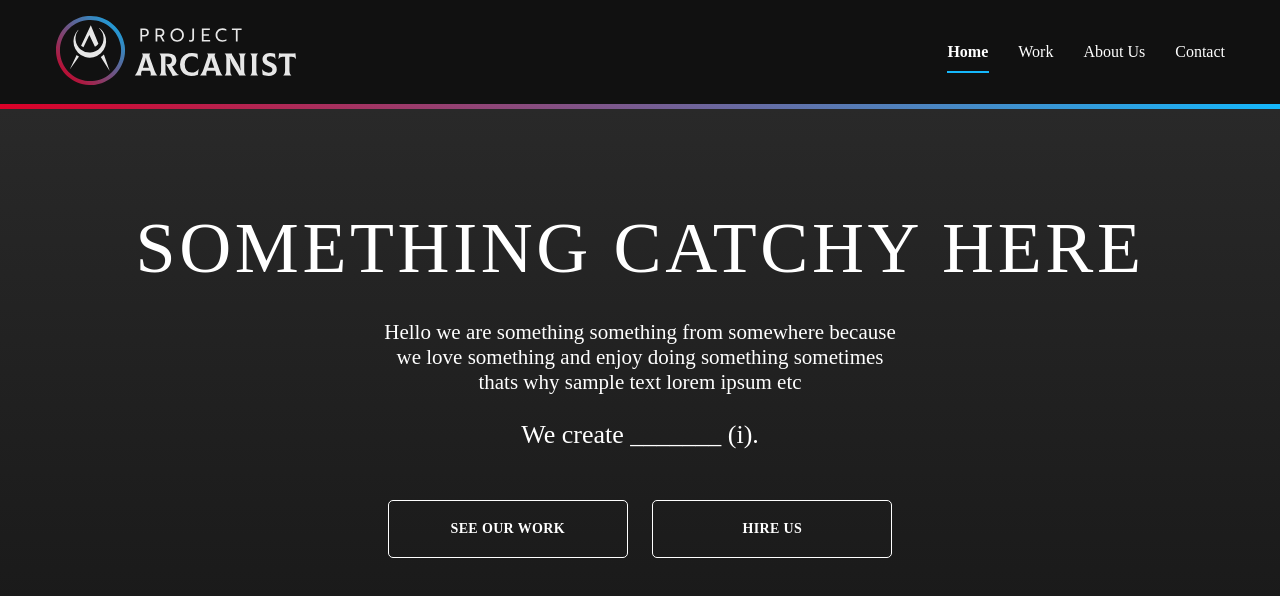
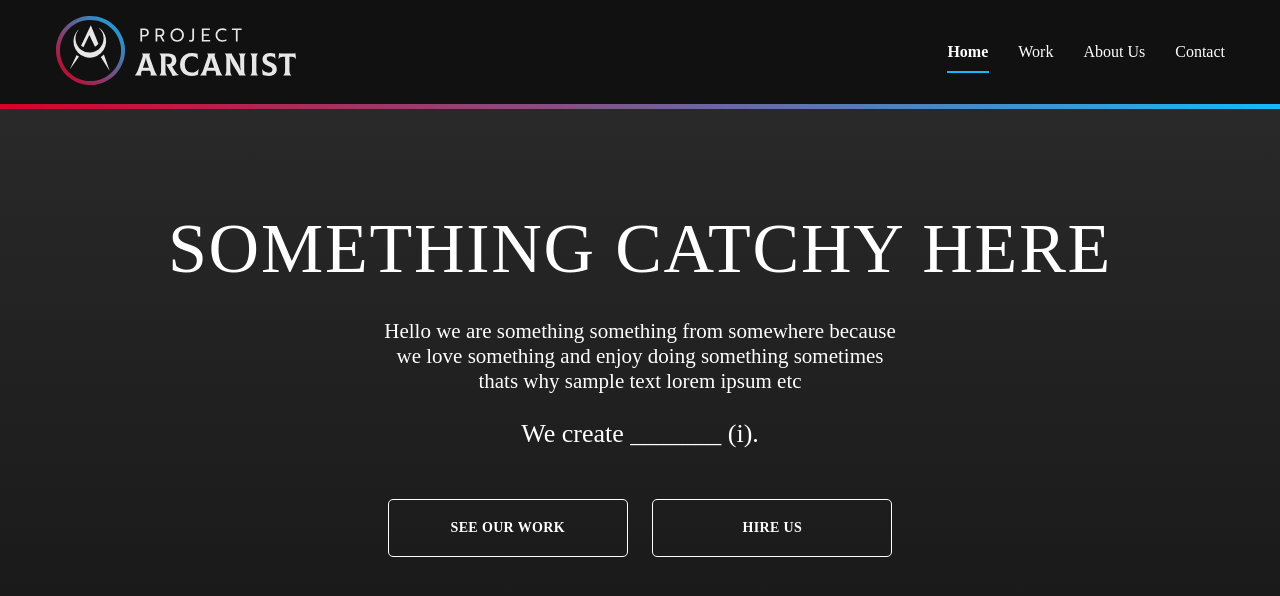
Before and after one commit to sakrymo/project-arcanist-portfolio, a website: page index.pug in a window 1280 px wide. Shown: the top 596 px of the page. Drawn offline with nearby package versions, Linux system fonts and the light colour scheme; files that its build step writes are made by us from their sources; a web font is replaced by a local one.

Commit message:
Update style.css

```diff
--- a/css/style.css
+++ b/css/style.css
@@ -304,10 +304,10 @@ hr {
 .hero-heading {
   font-family: modesto;
   text-transform: uppercase;
-  font-size: 72px;
+  font-size: 70px;
   margin-bottom: 30px;
-  font-weight: 300;
-  letter-spacing: 0.1ch;
+  font-weight: normal;
+  letter-spacing: 0.05ch;
 }
 
 .cta button {
```
